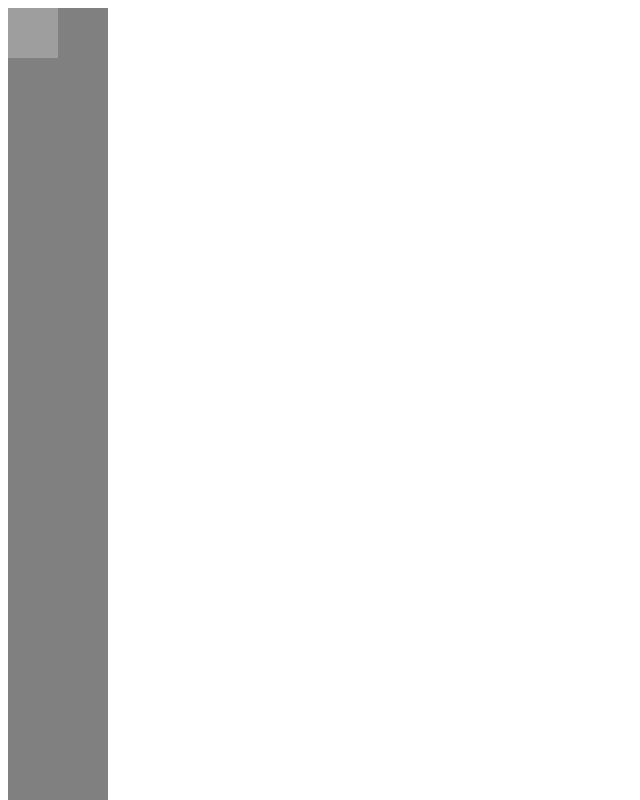
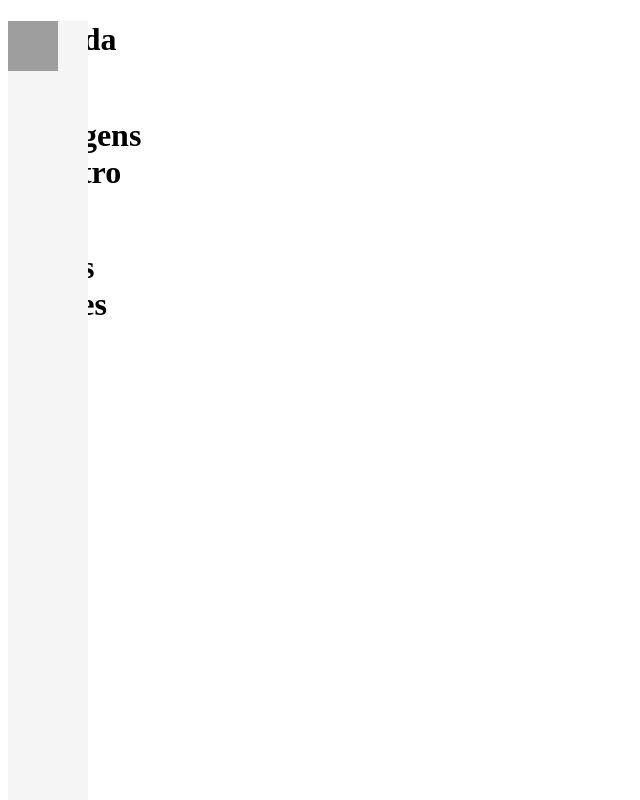
Before and after one commit to Joanartdacosta/roads-blog, a Next.js app in the folder app/: page / in a window 1280 px wide. Shown: the whole page, without its empty margins (0-640 px from the left). Built offline with nearby package versions, Linux system fonts and the light colour scheme; grey boxes are pictures that could not be loaded.

Commit message:
navbar style

```diff
--- a/app/components/layout/Layout.js
+++ b/app/components/layout/Layout.js
@@ -2,9 +2,8 @@ import React from "react";
 import Head from "next/head";
 import NavbarMenu from "../navbar/NavbarMenu";
 import navBarStyles from "../../components/navbar/navbar.module.css";
-import layoutStyles from "./layout.module.css";
 
-export default function Layout() {
+export default function Layout({ children, home }) {
   return (
     <>
       <Head>
@@ -20,13 +19,14 @@ export default function Layout() {
       </Head>
 
       <main>
-        <div className={layoutStyles.sections}>
-          <div className={navBarStyles.menuIcon}>
-            <NavbarMenu />
-          </div>
-          <div>content</div>
+        {" "}
+        <div className={navBarStyles.menuIcon}>
+          <NavbarMenu />
+          {children}
         </div>
       </main>
+
+      {!home && <div>hello</div>}
     </>
   );
 }
--- a/app/components/navbar/NavbarMenu.js
+++ b/app/components/navbar/NavbarMenu.js
@@ -8,7 +8,7 @@ export default function NavbarMenu() {
   const [openMenu, setOpenMenu] = useState(false);
 
   const menu = (
-    <div>
+    <div className={navBarStyles.navBar}>
       <NavBar />
     </div>
   );
--- a/app/components/navbar/navbar.module.css
+++ b/app/components/navbar/navbar.module.css
@@ -3,13 +3,10 @@
   padding: 40px;
   display: flex;
   flex-direction: column;
-  width: 100px;
-  height: 1000px;
 }
 
 .navBarLink {
   text-decoration: none;
-  font-family: Raleway;
   font-size: 18px;
   padding: 15px;
   color: black;
@@ -18,10 +15,11 @@
 
 .menuTotal {
   height: 1000px;
-  width: 100px;
+  width: 80px;
   display: flex;
   flex-direction: column;
-  background-color: grey;
+  background-color: whitesmoke;
+
   position: fixed;
 }
 
@@ -29,3 +27,9 @@
   width: 50px;
   height: 50px;
 }
+
+.navBar {
+  background-color: aliceblue;
+  width: 350px;
+  height: 100%;
+}
```
